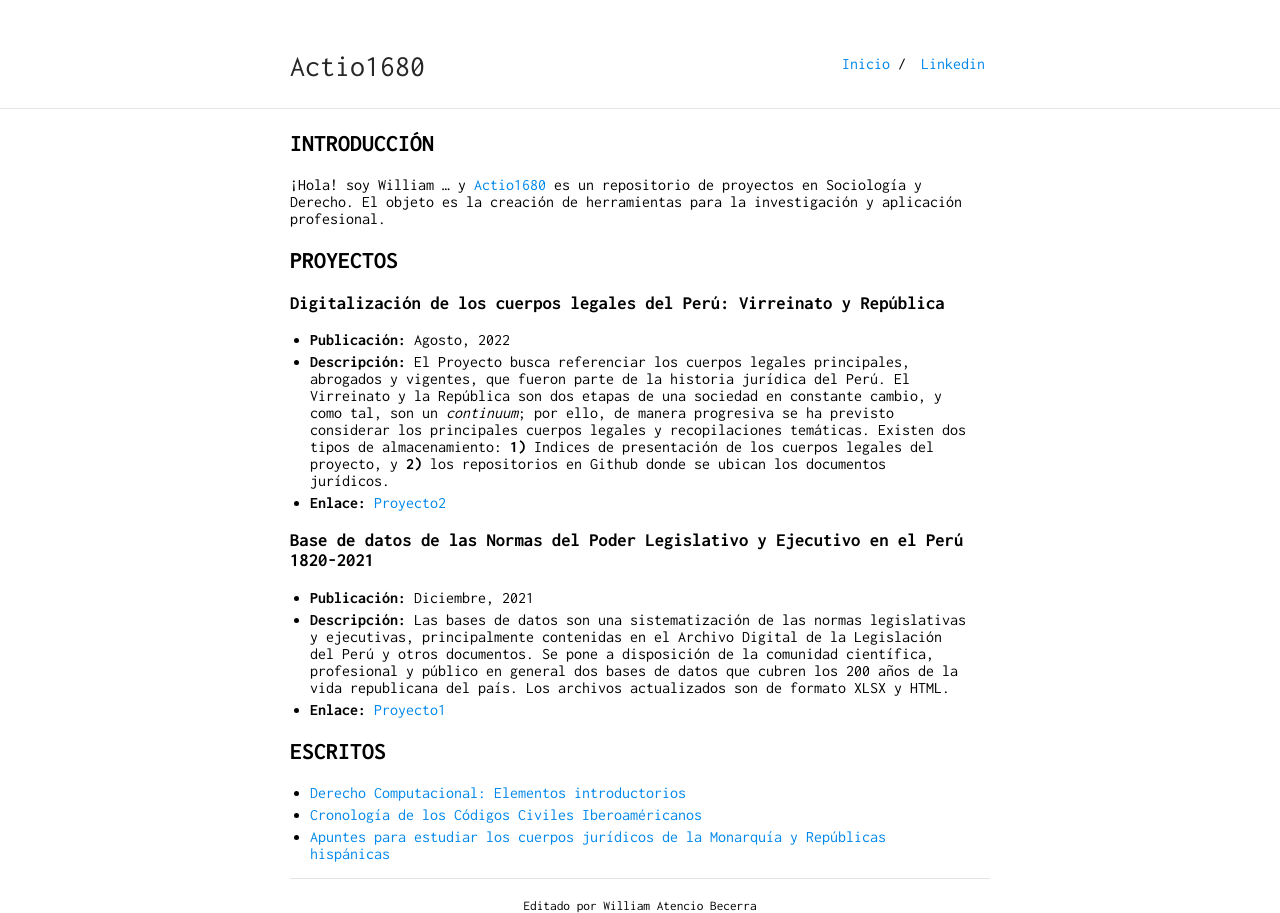
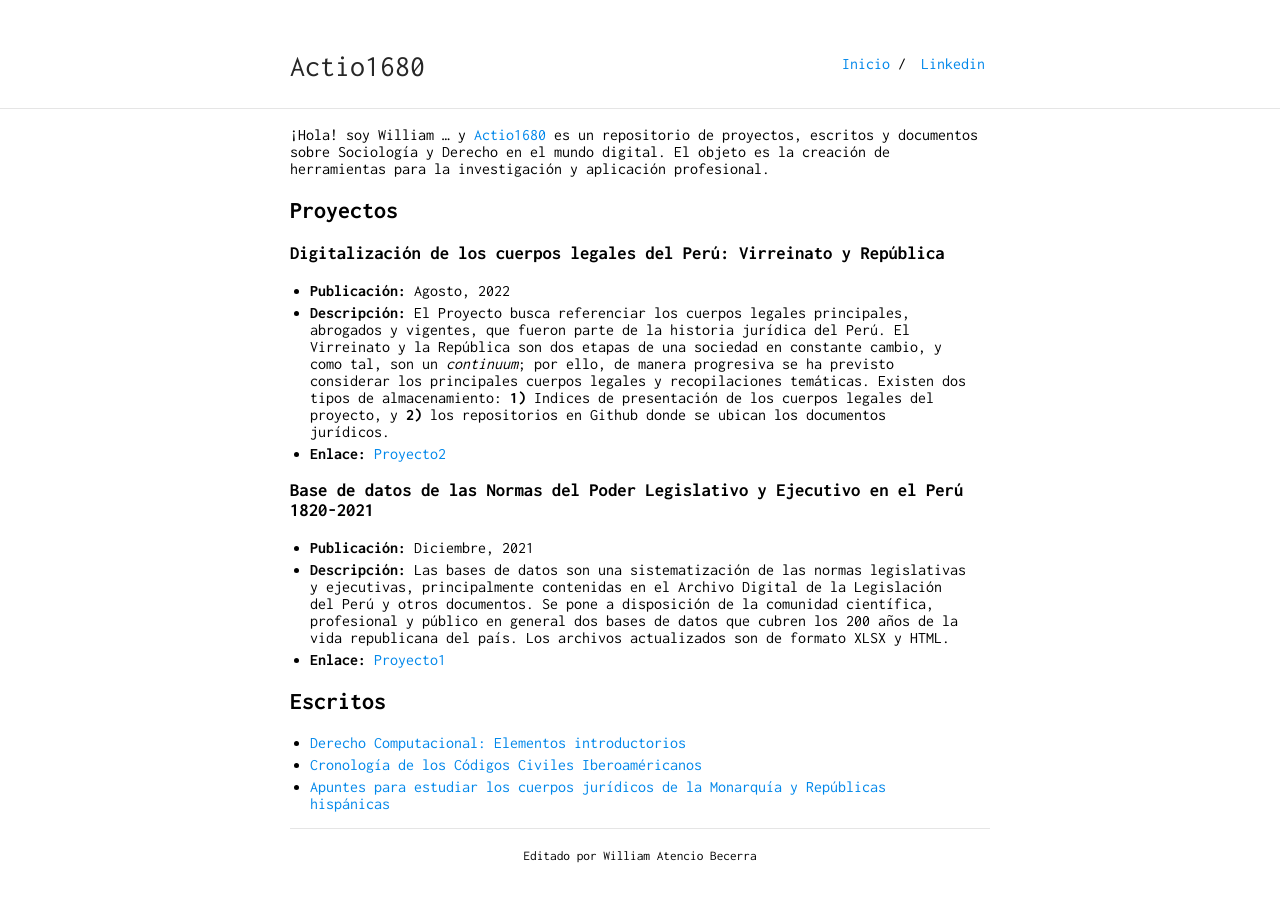
Before and after one commit to actio1680/actio1680.github.io, a Jekyll site: the page built from index.md, in a window 1280 px wide. Built offline with Jekyll 4.4.1, drawn with Linux system fonts in a browser that asks for light colours; our own code applies the rules of GitHub Pages for plain Markdown files.

Commit message:
Update index.md

```diff
--- a/index.md
+++ b/index.md
@@ -2,13 +2,11 @@
 layout: default
 ---
 
-## INTRODUCCIÓN
-
-¡Hola! soy William ... y [Actio1680](https://github.com/actio1680) es un repositorio de proyectos en Sociología y Derecho. El objeto es la creación de herramientas para la investigación y aplicación profesional.
+¡Hola! soy William ... y [Actio1680](https://github.com/actio1680) es un repositorio de proyectos, escritos y documentos sobre Sociología y Derecho en el mundo digital. El objeto es la creación de herramientas para la investigación y aplicación profesional.
 
 <!-- <img class="profile-picture" src="codefavicon.png"> -->
 
-## PROYECTOS
+## Proyectos
 
 ### Digitalización de los cuerpos legales del Perú: Virreinato y República
 - **Publicación:** Agosto, 2022
@@ -20,7 +18,7 @@ layout: default
 - **Descripción:** Las bases de datos son una sistematización de las normas legislativas y ejecutivas, principalmente contenidas en el Archivo Digital de la Legislación del Perú y otros documentos. Se pone a disposición de la comunidad científica, profesional y público en general dos bases de datos que cubren los 200 años de la vida republicana del país. Los archivos actualizados son de formato XLSX y HTML.
 - **Enlace:** [Proyecto1](proyecto1/presentacion1.md)
 
-## ESCRITOS
+## Escritos
 
 - [Derecho Computacional: Elementos introductorios](escritos/introduccion-derecho-computacional.md)
 - [Cronología de los Códigos Civiles Iberoaméricanos](escritos/cronologiacc.md)
```
